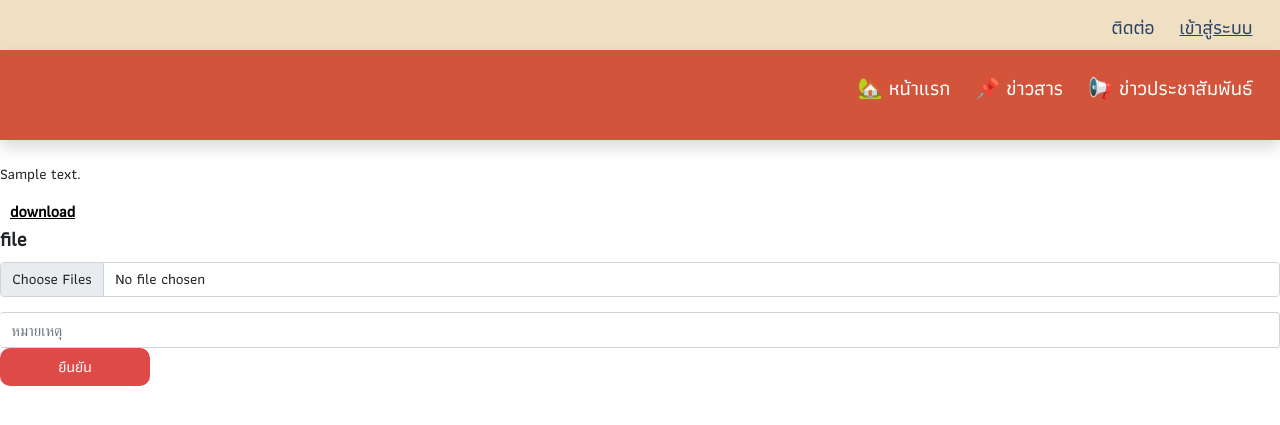
After one commit to 6210612674/InternshipEngr, a Django app: template form/templates/form/response.html in a window 1280 px wide. The commit adds this page. Shown: the top 425 px of the page. Run offline with Django 3.2, Linux system fonts and the light colour scheme; the template is opened without the code that fills it: most values are stand-ins (such as "Sample title", 1, 10 or a date in 2020); some libraries are stand-ins or nearby versions.

Commit message:
Add response form

```diff
--- a/account/templates/account/layout.html
+++ b/account/templates/account/layout.html
@@ -161,7 +161,7 @@
             <a href="javascript:void(0)" class="closebtn" onclick="closeNoti()">&times;</a>
             {% for noti in data_notread%}
             <!-- Notification ยังไม่อ่าน -->
-            <a href="#">
+            <a href="{% url 'form:response_form' trans_id=noti.id %}">
                 <p>Receive a file from {{noti.sender}} @ {{noti.date}}</p>
             </a>
             <div class="line"></div>
@@ -170,7 +170,7 @@
 
             {% for noti in data_read%}
             <!-- Notification อ่านแล้ว -->
-            <a href="#">
+            <a href="{% url 'form:response_form' trans_id=noti.id %}">
                 <p>Receive a file from {{noti.sender}} @ {{noti.date}}</p>
             </a>
             <div class="line"></div>
--- a/form/templates/form/internship.html
+++ b/form/templates/form/internship.html
@@ -21,6 +21,8 @@
 
     <form method="POST" action="{% url 'form:internship' %}" enctype="multipart/form-data">
         {% csrf_token %}
+        <input id="desc" type="text" name="desc" placeholder="หมายเหตุ"
+            class="form-control bg-white border-left-0 border-md">
         <label><b class="p5">file</b></label>
         <p><input class="form-control me-2" type="file" name="form_file" required></p>
         <input type="submit" value="ยืนยัน" class="btn button1 p5"></input>
@@ -39,6 +41,8 @@
 
     <form method="POST" action="{% url 'form:internship' %}" enctype="multipart/form-data">
         {% csrf_token %}
+        <input id="desc" type="text" name="desc" placeholder="หมายเหตุ"
+            class="form-control bg-white border-left-0 border-md">
         <label><b class="p5">file</b></label>
         <p><input class="form-control me-2" type="file" name="form_file" required></p>
         <input type="submit" value="ยืนยัน" class="btn button1 p5"></input>
--- /dev/null
+++ b/form/templates/form/response.html
@@ -0,0 +1,33 @@
+{% extends "form/layout.html"%}
+{% load tag %}
+{% block body%}
+<title>เอกสารการฝึกงาน {{this_file.sender}}</title>
+
+<head>
+    <style>
+        h1,
+        h2,
+        h3 {
+            font-family: "Athiti", sans-serif;
+        }
+    </style>
+</head>
+
+<body>
+    {% if done %}
+    <h1>File sent !</h1>
+    {% else %}
+    <p>{{this_file.desc}}</p>
+
+    <a href="{{this_file.file.url}}"><b class="p12" style="margin-left: 10px;"><u>download</u></b></a>
+    <form method="POST" action="{% url 'form:response_form' this_file.id %}" enctype="multipart/form-data">
+        {% csrf_token %}
+        <label><b class="p5">file</b></label>
+        <p><input class="form-control me-2" type="file" name="form_file" required multiple></p>
+        <input id="desc" type="text" name="desc" placeholder="หมายเหตุ"
+            class="form-control bg-white border-left-0 border-md">
+        <input type="submit" value="ยืนยัน" class="btn button1 p5"></input>
+    </form>
+    {% endif %}
+</body>
+{% endblock%}
--- a/form/urls.py
+++ b/form/urls.py
@@ -15,7 +15,8 @@ urlpatterns = [path("", views.index, name="index"),
                path("update_form/<int:form_id>",
                     views.update_form, name="update_form"),
                path("internship/", views.internship, name="internship"),
-
                path("re_internship/", views.restart_internship,
                     name="re_internship"),
+               path("response_form/<int:trans_id>",
+                    views.response_form, name="response_form"),
                ]
--- a/transmit/admin.py
+++ b/transmit/admin.py
@@ -3,7 +3,7 @@ from .models import *
 
 
 class Transmit_file_admin(admin.ModelAdmin):
-    list_display = ("file", "sender", "receiver", "date")
+    list_display = ("id", "file", "desc", "sender", "receiver", "date")
 
 
 # Register your models here.
--- a/transmit/models.py
+++ b/transmit/models.py
@@ -5,6 +5,7 @@ from Internship.settings import FORM_FILE_URL
 
 class Transmit_file(models.Model):
     file = models.FileField(blank=True, upload_to=FORM_FILE_URL)
+    desc = models.CharField(max_length=300, blank=True, null=True)
     sender = models.CharField(max_length=50)
     receiver = models.CharField(max_length=50)
     date = models.DateTimeField()
```
Also changed, not shown: form/views.py (+45 -5 lines).
